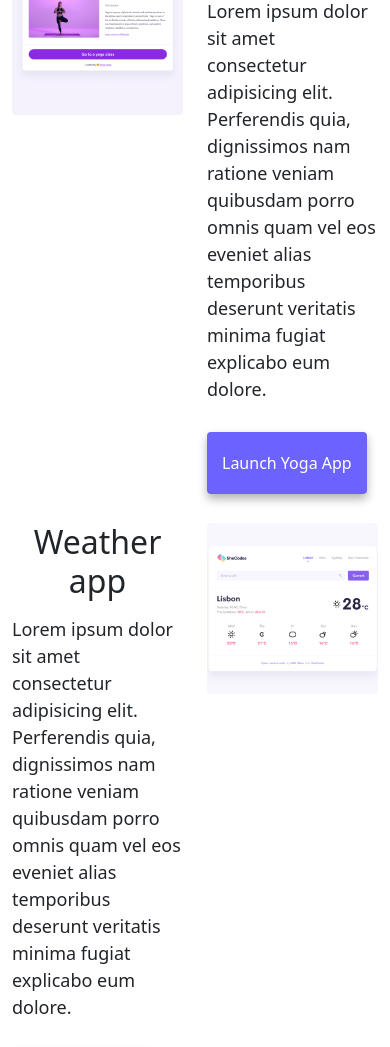
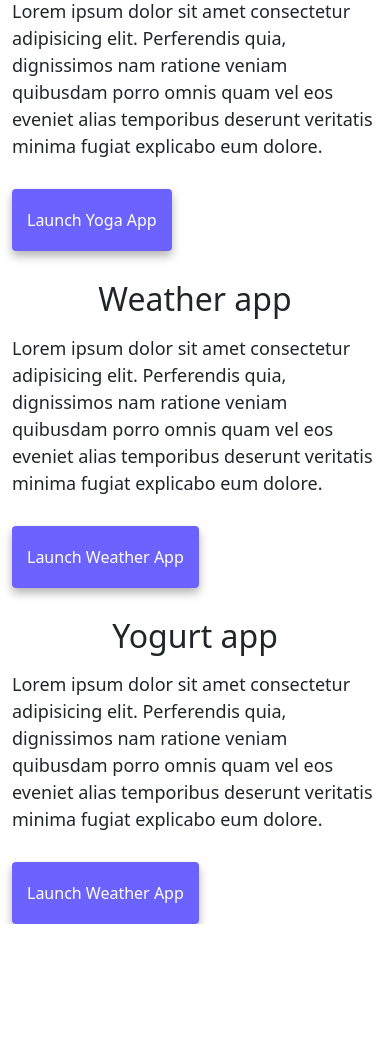
Before and after one commit to motishokri/Advanced-Tools, a plain HTML site: page index.html in a window 390 px wide. Shown: the part 518-1565 px from the top of the page. After the commit the page ends 1442 px from the top, so only its background shows below. Drawn offline with nearby package versions, Linux system fonts and the light colour scheme.

Commit message:
Update index.html

```diff
--- a/index.html
+++ b/index.html
@@ -59,10 +59,13 @@
     </div>
     <div class="container">
       <div class="row">
-        <div class="col-6">
-          <img src="images/yoga.png" class="img-fluid rounded" />
+        <div class="col-sm-6">
+          <img
+            src="images/yoga.png"
+            class="img-fluid rounded d-none d-sm-block"
+          />
         </div>
-        <div class="col-6">
+        <div class="col-sm-6">
           <h2 class="mb-3">Yoga app</h2>
           <p>
             Lorem ipsum dolor sit amet consectetur adipisicing elit. Perferendis
@@ -71,12 +74,12 @@
             explicabo eum dolore.
           </p>
           <div class="mt-5">
-            <a href="#" class="primary-link">Launch Yoga App</a>
+            <a href="#" class="primary-link project-link">Launch Yoga App</a>
           </div>
         </div>
       </div>
       <div class="row mt-5">
-        <div class="col-6">
+        <div class="col-sm-6">
           <h2 class="mb-3">Weather app</h2>
           <p>
             Lorem ipsum dolor sit amet consectetur adipisicing elit. Perferendis
@@ -85,18 +88,24 @@
             explicabo eum dolore.
           </p>
           <div class="mt-5">
-            <a href="#" class="primary-link">Launch Weather App</a>
+            <a href="#" class="primary-link project-link">Launch Weather App</a>
           </div>
         </div>
-        <div class="col-6">
-          <img src="images/weather.png" class="img-fluid rounded" />
+        <div class="col-sm-6">
+          <img
+            src="images/weather.png"
+            class="img-fluid rounded d-none d-sm-block"
+          />
         </div>
       </div>
       <div class="row mt-5">
-        <div class="col-6">
-          <img src="images/yogurt.png" class="img-fluid rounded" />
+        <div class="col-sm-6">
+          <img
+            src="images/yogurt.png"
+            class="img-fluid rounded d-none d-sm-block"
+          />
         </div>
-        <div class="col-6">
+        <div class="col-sm-6">
           <h2 class="mb-3">Yogurt app</h2>
           <p>
             Lorem ipsum dolor sit amet consectetur adipisicing elit. Perferendis
@@ -105,7 +114,7 @@
             explicabo eum dolore.
           </p>
           <div class="mt-5">
-            <a href="#" class="primary-link">Launch Weather App</a>
+            <a href="#" class="primary-link project-link">Launch Weather App</a>
           </div>
         </div>
       </div>
```
